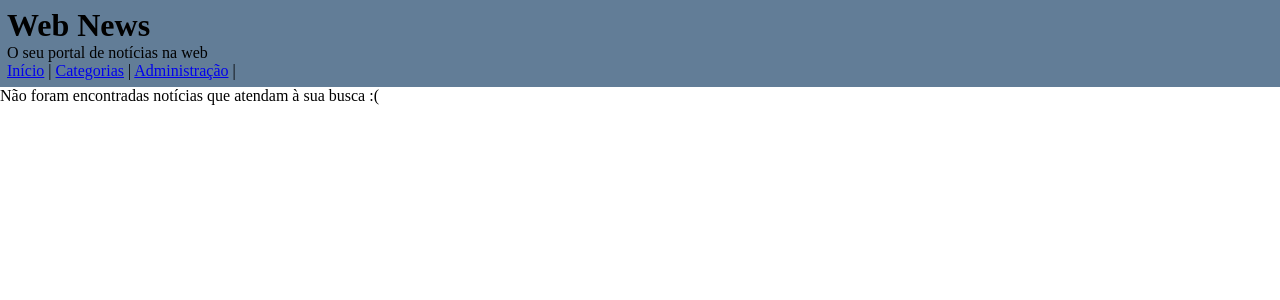
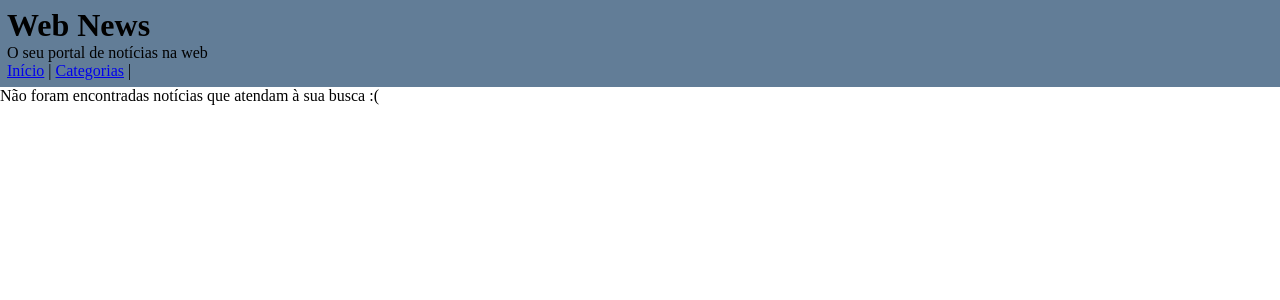
Before and after one commit to az3vedo/web-news, a Flask app: page / in a window 1280 px wide. Shown: the top 300 px of the page. Run offline with Flask 2, Linux system fonts and the light colour scheme; data that the repository does not hold is empty.

Commit message:
remove adm hyperlink from header template

```diff
--- a/templates/navbar.html
+++ b/templates/navbar.html
@@ -2,6 +2,5 @@
     <nav>
       <a href="/">Início</a> |
       <a href="/categorias">Categorias</a> |
-      <a href="http://127.0.0.1:5100/">Administração</a> |
       </nav>
 </div>
```
